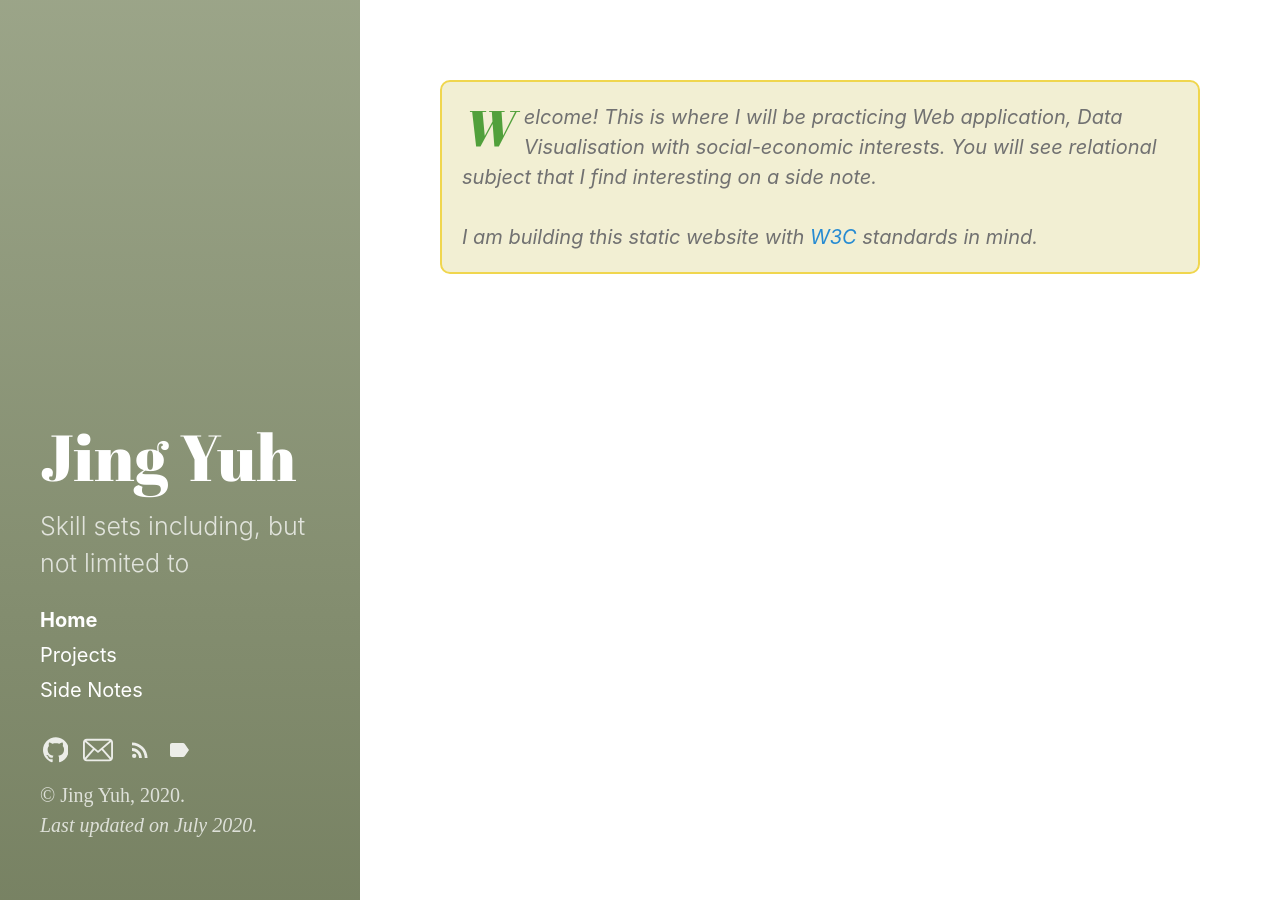
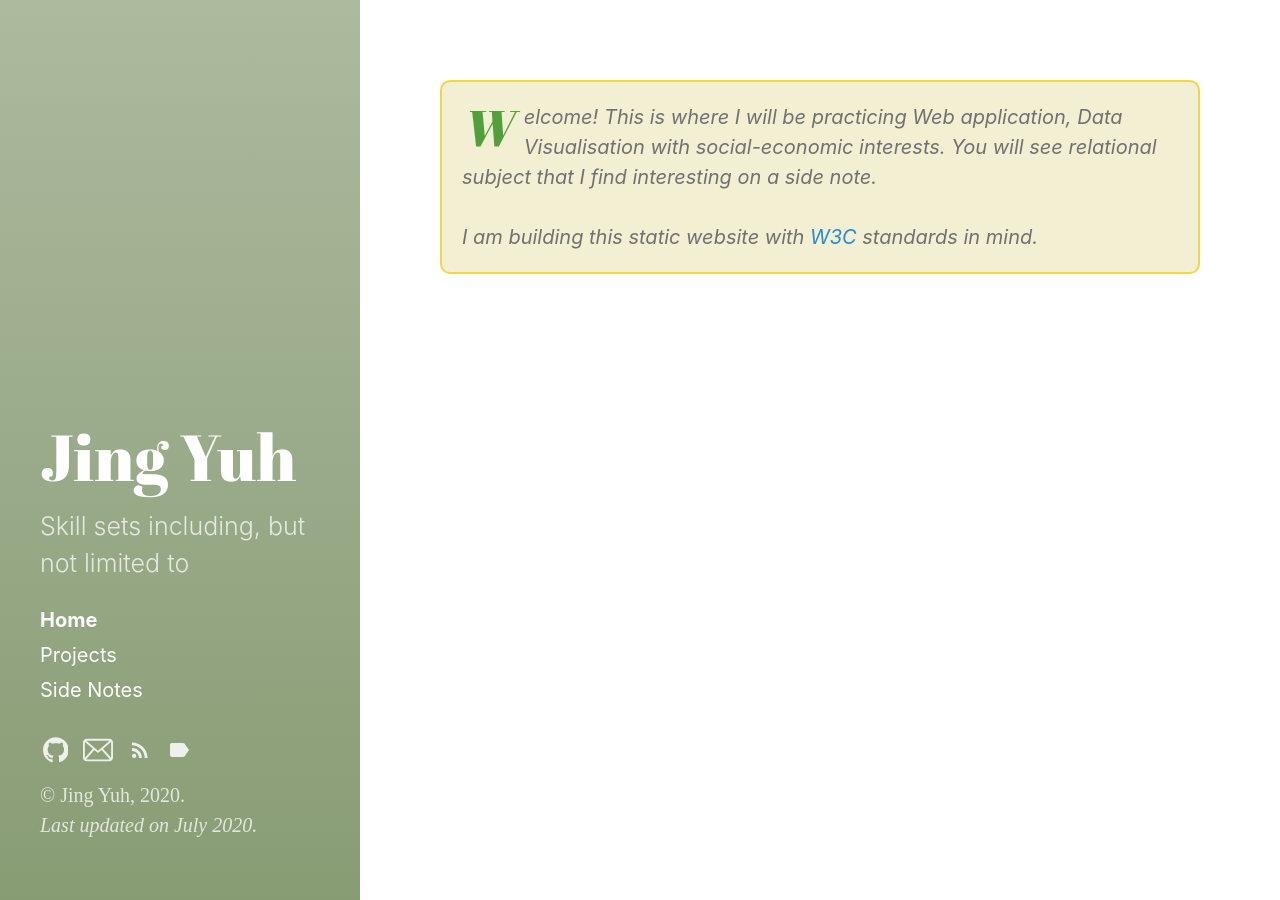
Before and after one commit to jyang123-bit/Website, a Jekyll site: the page built from index.html, in a window 1280 px wide. Built offline with Jekyll 4.4.1, drawn with Linux system fonts in a browser that asks for light colours; the list of posts is cut into pages by our own code.

Commit message:
Update _variables.scss

```diff
--- a/_sass/hydeout/_variables.scss
+++ b/_sass/hydeout/_variables.scss
@@ -42,8 +42,8 @@ $code-font-family: 'Gill Sans','Gill Sans MT',Calibri,sans-serif !default;
 $code-color: #bf616a !default;
 
 // Hyde theming
-$sidebar-bg-color:  #8A9574 !default;
-//sage theme combination(sage:#8A9574,#f2efd3, neon green#39FF14)
+$sidebar-bg-color:  #9AAB89 !default;
+//sage theme combination(sage:#9AAB89,#f2efd3, neon green#39FF14)
 //maroon theme combination(maroon:#4d0000,#e9e6e0, dark green:#001a0d)
 // green #51A03B, light green #DCF7DD
 $sidebar-fg-color: #fff !default;
```
